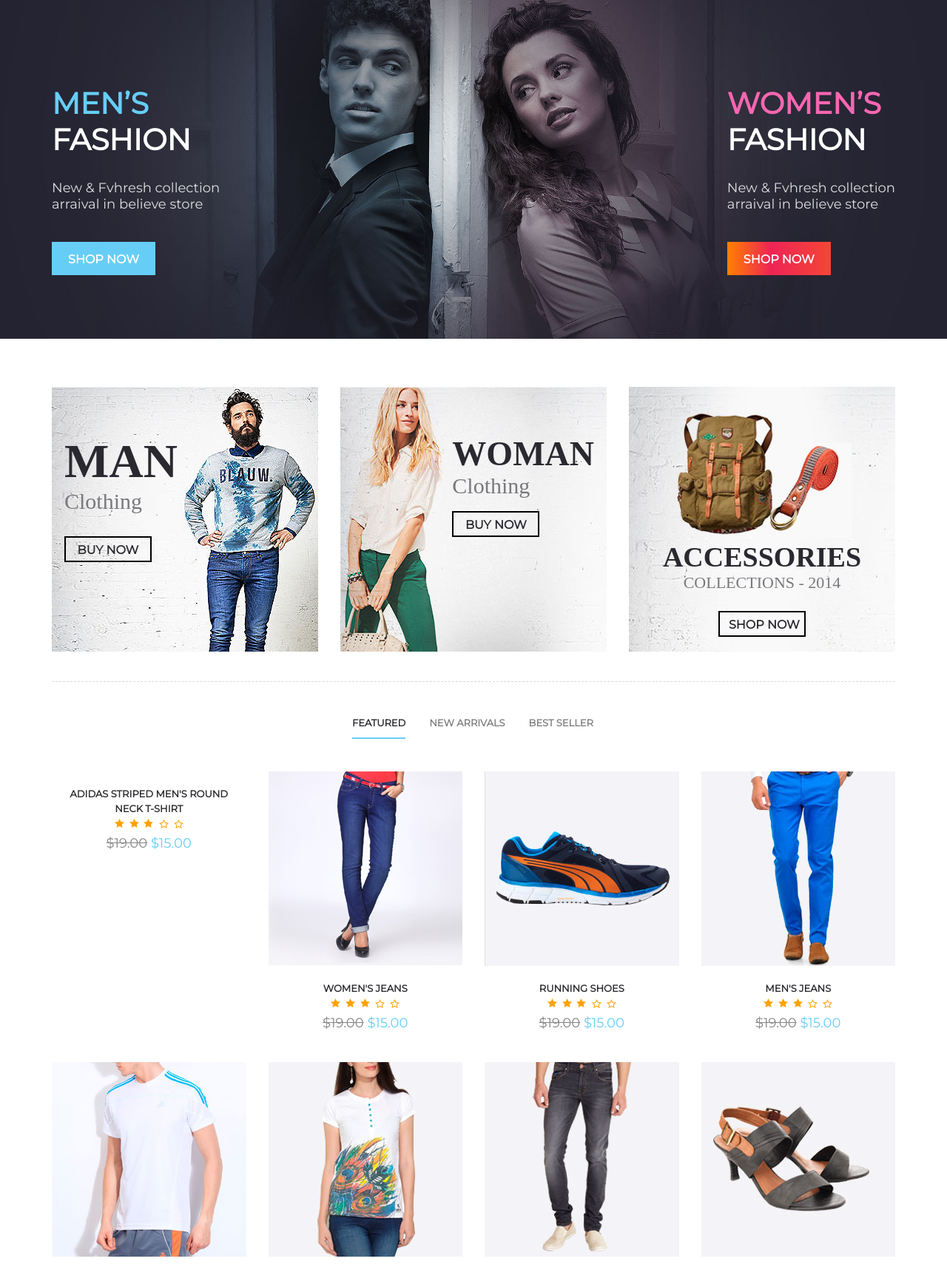
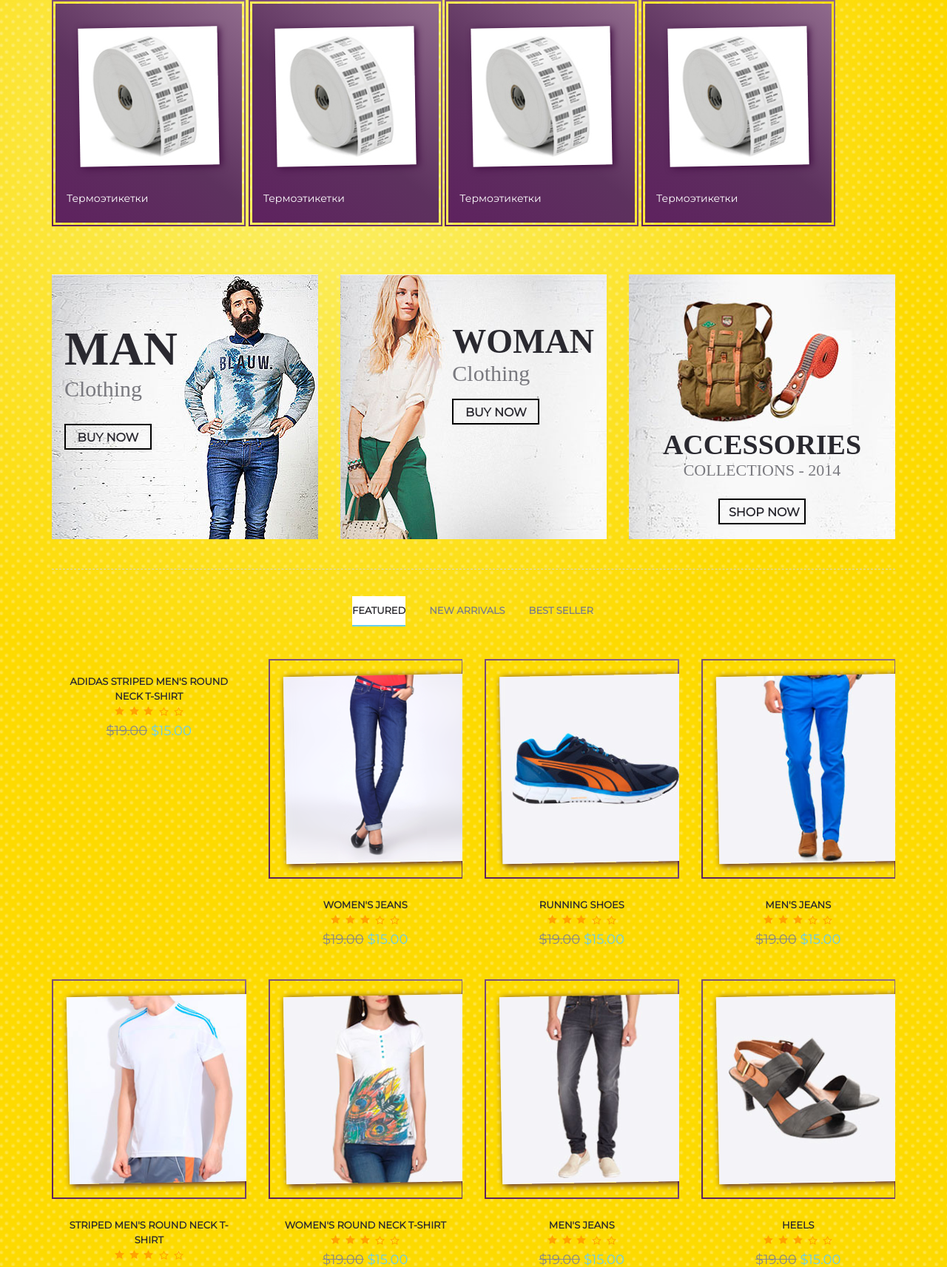
Before and after one commit to olechnaya/markerovka-website-template, a PHP site: page /index.html in a window 1280 px wide. Shown: the part 224-1937 px from the top of the page at 74% size. Run offline with PHP 8.4, Linux system fonts and the light colour scheme.

Commit message:
decoration of cat item

```diff
--- a/index.html
+++ b/index.html
@@ -328,7 +328,7 @@ font-family: 'IBM Plex Serif', serif;
               </div>
               </div>
           </div> <!-- header -->
-<!---->
+<!--
           <div id="main-slider">
               <div id="home-slider" class="owl-carousel owl-theme">
                   <div class="item">
@@ -375,11 +375,35 @@ font-family: 'IBM Plex Serif', serif;
                   </div>
               </div>
           </div>
-          <!---->
+        -->
 
           <div id="content"> <!-- Content -->
               <div class="container">
                   <div class="home-content">
+                    <a href="" class="item">
+                      <span>
+                        <img src="images/img-1.jpg" alt="">
+                        <h3>Термоэтикетки</h3>
+                      </span>
+                    </a>
+                    <a href="" class="item">
+                      <span>
+                        <img src="images/img-1.jpg" alt="">
+                        <h3>Термоэтикетки</h3>
+                      </span>
+                    </a>
+                    <a href="" class="item">
+                      <span>
+                        <img src="images/img-1.jpg" alt="">
+                        <h3>Термоэтикетки</h3>
+                      </span>
+                    </a>
+                    <a href="" class="item">
+                      <span>
+                        <img src="images/img-1.jpg" alt="">
+                        <h3>Термоэтикетки</h3>
+                      </span>
+                    </a>
                       <div class="cat-offers">
                           <div class="row">
                               <div class="col-md-4">
--- a/style.css
+++ b/style.css
@@ -858,7 +858,61 @@ blockquote{
 	color:#21708e;
 }
 
-#content{}
+#content{
+    background: rgba(250, 228, 0, 1);
+  background: url(images/dot-pattern.png), radial-gradient(circle at 34.71% 5.02%, rgb(251, 241, 112), transparent 25%) repeat scroll 0% 0%, radial-gradient(circle at 29.66% 99.92%, rgb(253, 218, 0), transparent 100%) repeat scroll 0% 0%, rgba(0, 0, 0, 0) radial-gradient(circle at 50% 50%, rgb(253, 218, 0), rgb(253, 218, 0) 100%) repeat scroll 0% 0%;
+}
+
+.item {
+  position: relative;
+    display: inline-block;
+    border: 2px solid;
+    border-image-source: linear-gradient(40deg,#5e225f, #8f6a8c);
+    border-image-slice: 1;
+    padding: 3px;
+}
+
+.item:hover {
+  text-decoration: none;
+  color: inherit;
+}
+.item span {
+  height: 100%;
+    display: block;
+    padding: 15px;
+    background: -moz-linear-gradient(40deg, rgba(94,34,95,1) 0%, rgba(93,50,94,1) 46%, rgba(143,106,140,1) 100%);
+    background: -webkit-gradient(left bottom, right top, color-stop(0%, rgba(94,34,95,1)), color-stop(46%, rgba(93,50,94,1)), color-stop(100%, rgba(143,106,140,1)));
+    background: -webkit-linear-gradient(40deg, rgba(94,34,95,1) 0%, rgba(93,50,94,1) 46%, rgba(143,106,140,1) 100%);
+    background: -o-linear-gradient(40deg, rgba(94,34,95,1) 0%, rgba(93,50,94,1) 46%, rgba(143,106,140,1) 100%);
+    background: -ms-linear-gradient(40deg, rgba(94,34,95,1) 0%, rgba(93,50,94,1) 46%, rgba(143,106,140,1) 100%);
+    background: linear-gradient(40deg, rgba(94,34,95,1) 0%, rgba(93,50,94,1) 46%, rgba(143,106,140,1) 100%);
+}
+
+.item img {
+  margin: 17px;
+  box-shadow: 3px 2px 10px #410e42;
+transform:          rotate(-1deg);
+-ms-transform:      rotate(-1deg);
+-moz-transform:     rotate(-1deg);
+-webkit-transform:  rotate(-1deg);
+-o-transform:       rotate(-1deg);
+transition: all .3s ease-in;
+}
+
+.item:hover img {
+    transform: rotate(0deg);
+    -ms-transform: rotate(0deg);
+    -moz-transform: rotate(0deg);
+    -webkit-transform: rotate(0deg);
+    -o-transform: rotate(0deg);
+
+}
+
+.item h3 {
+  font-size: 14px;
+  color: #fff;
+}
+
 .home-content{
 
 }
```
Also changed, not shown: images/dot-pattern.png (added), images/img-1.jpg (added).
